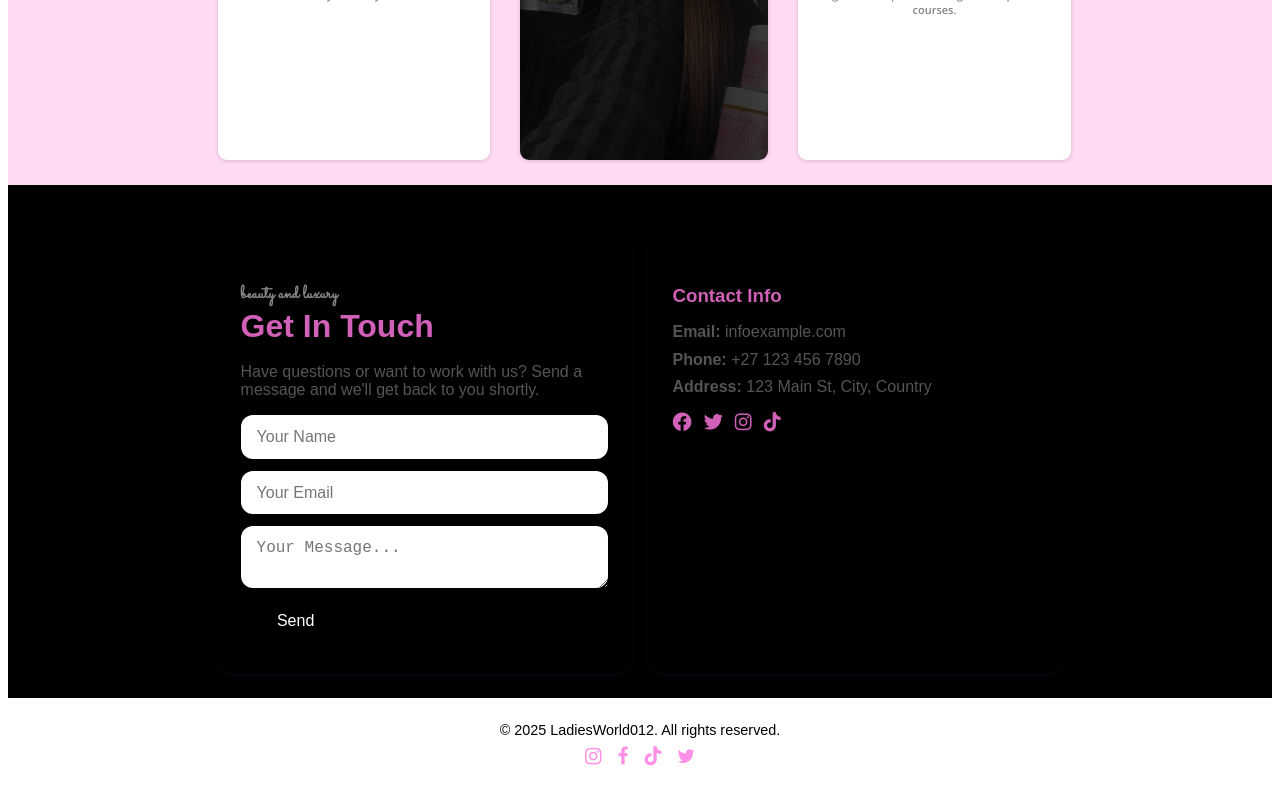
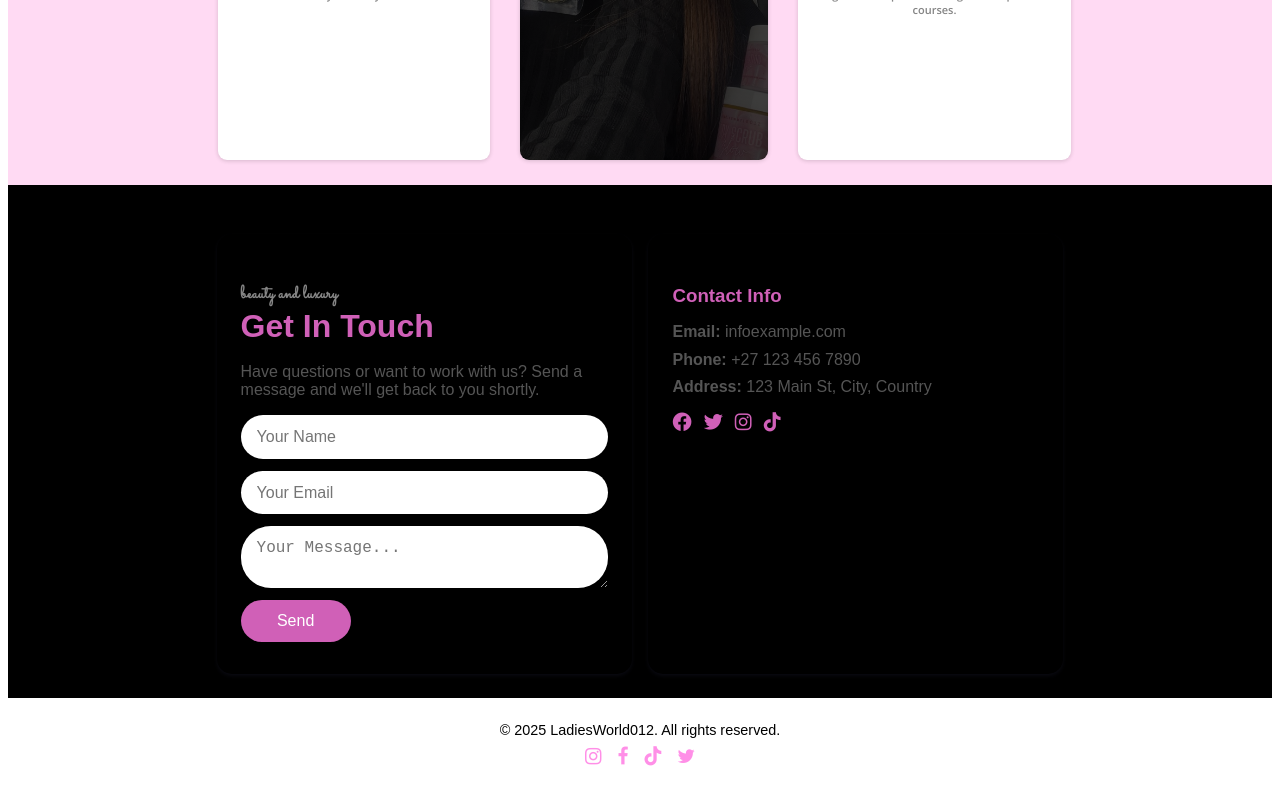
Before and after one commit to Trophydecoder/LadiesWorld, an Angular app in the folder frontend/: page / in a window 1280 px wide. Shown: the part 1873-2673 px from the top of the page. Built offline with nearby package versions, Linux system fonts and the light colour scheme.

Commit message:
undecided with bg colors but for now wer here with contact and buttons

```diff
--- a/frontend/src/app/componets/contact/contact.component.scss
+++ b/frontend/src/app/componets/contact/contact.component.scss
@@ -57,7 +57,7 @@ form {
 
 input,
 textarea {
-  border-radius: 12px;
+  border-radius: 30px;
   border: none;
   padding: 0.8rem 1rem;
   font-size: 1rem;
@@ -73,10 +73,10 @@ textarea:focus {
 
 button {
   padding: 12px 18px;
-  border-radius: 4px;
+  border-radius: 30px;
   border: none;
-  background-color:black;
-  color: #fff;
+  background-color:var(--hotpink);
+  color:white;
   font-size: 1rem;
   font-weight: 500;
   cursor: pointer;
@@ -84,7 +84,7 @@ button {
 }
 
 button:hover {
-  background-color:var(--hotpink);
+  background-color:rgb(252, 0, 176);
   transform: scale(1.03);
 }
 
```
